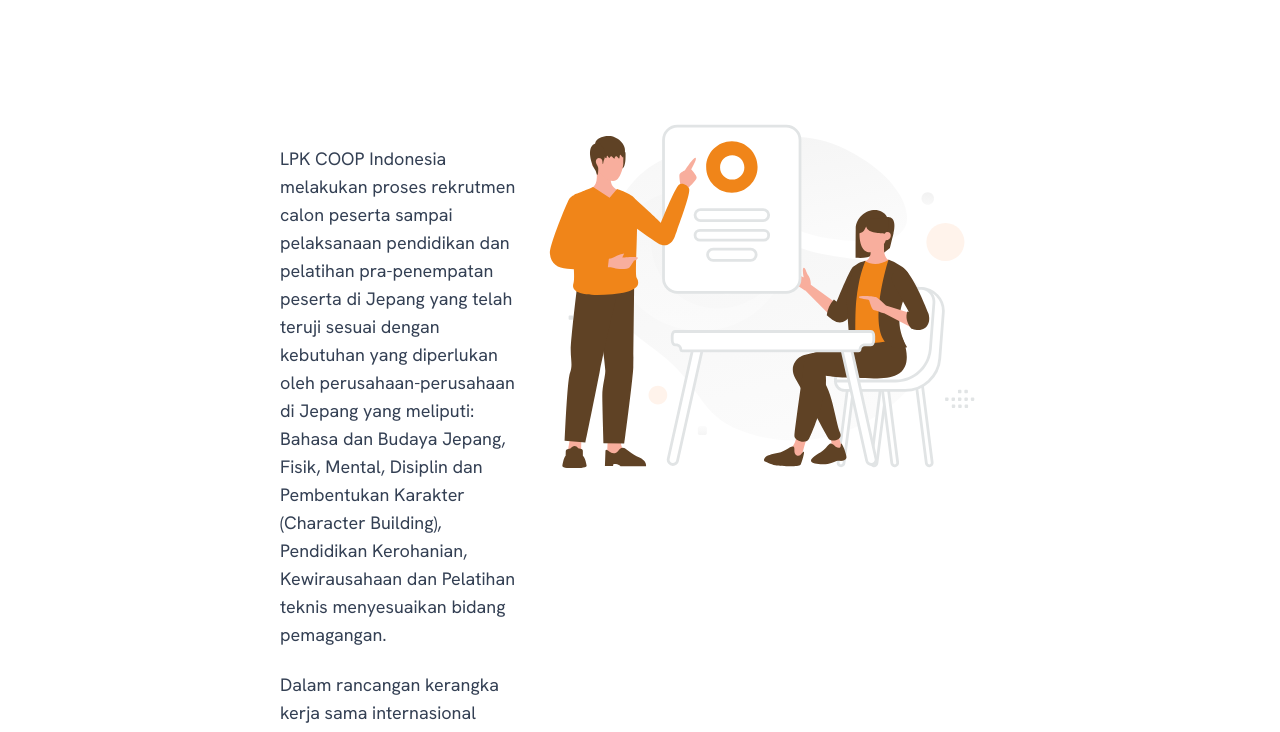
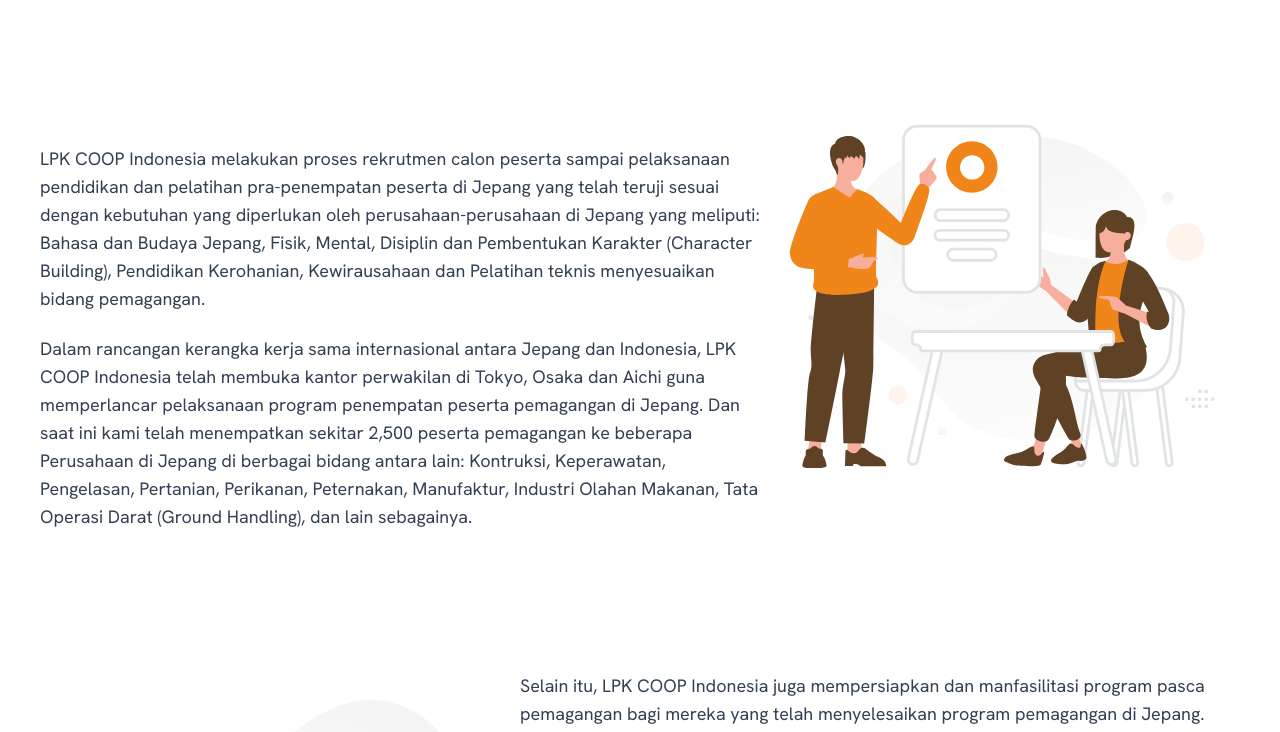
Before and after one commit to nxsdvlpr/coopindonesia.com, a Next.js app: page /about/at-a-glance in a window 1280 px wide. Shown: the part 406-1138 px from the top of the page. Built offline with nearby package versions, Linux system fonts and the light colour scheme.

Commit message:
adjust view mobile

```diff
--- a/src/features/about/at-a-glance.tsx
+++ b/src/features/about/at-a-glance.tsx
@@ -34,7 +34,7 @@
           <Markdown size="lg">{atAGlance.subtitle}</Markdown>
         </SectionTitle>
       </Section>
-      <Section maxWidth="content">
+      <Section>
         <Flexbox flow="col" gap="4xl">
           {atAGlance.contents.map((item, index) => (
             <div
```
